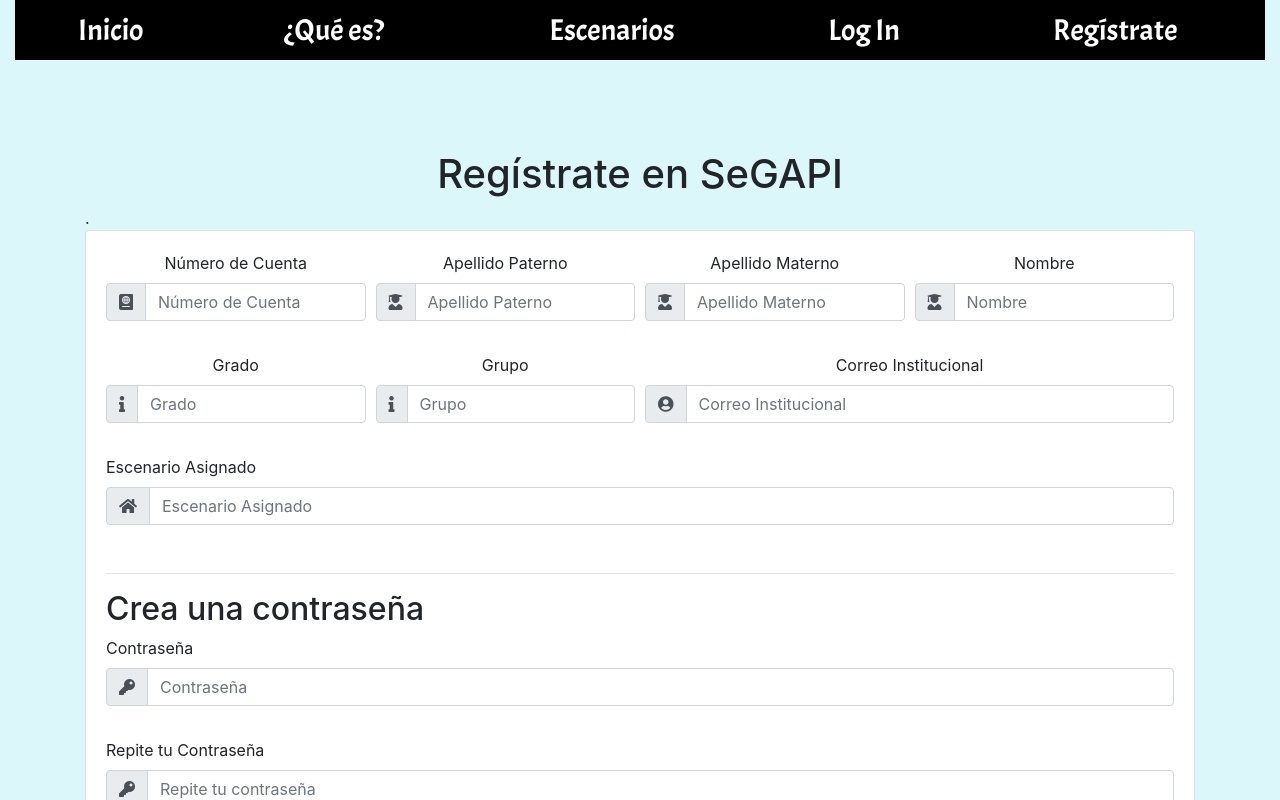
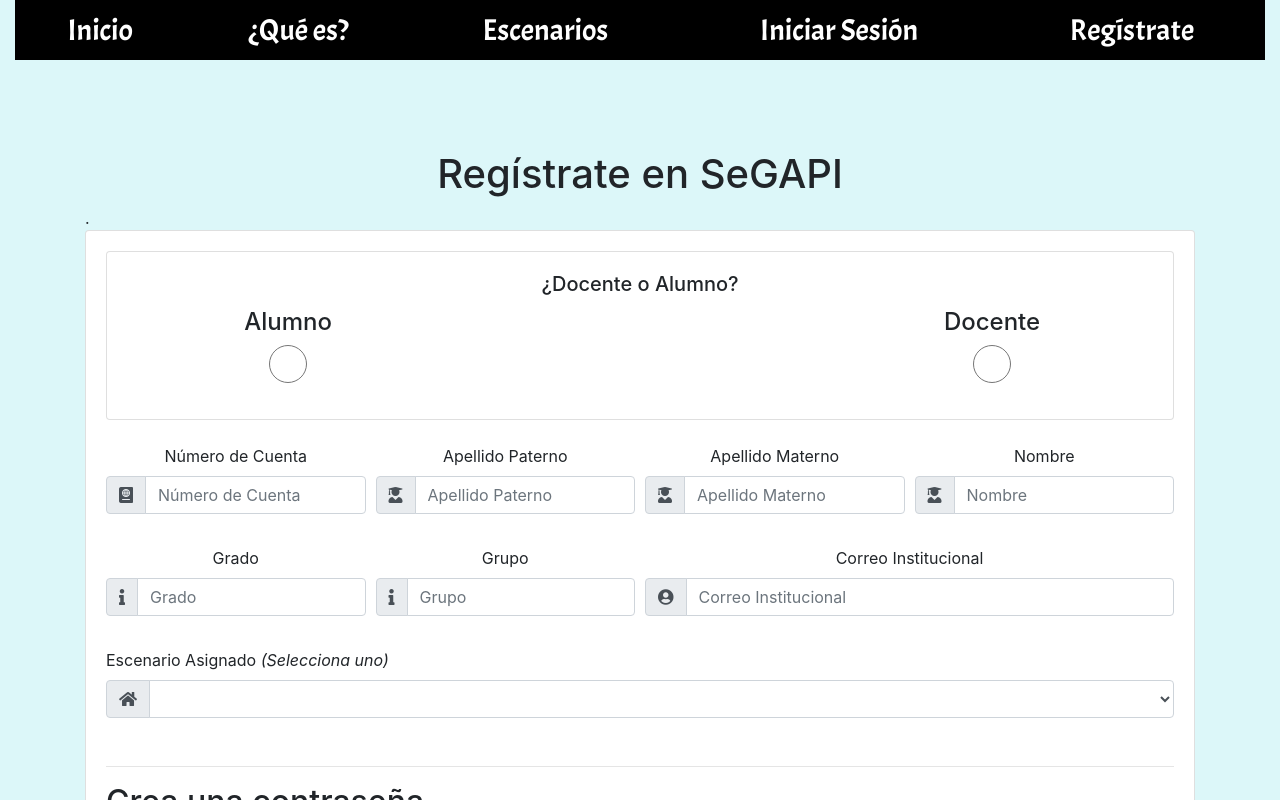
Before and after one commit to Zanderbolt/SeGAPI, an Angular app in the folder frontend/: page /register in a window 1280 px wide. Shown: the top 800 px of the page. Built offline with nearby package versions, Linux system fonts and the light colour scheme; no server answers.

Commit message:
Botones de Docente o Alumno y Combobox de Escenarios

```diff
--- a/frontend/src/app/components/header/header.component.html
+++ b/frontend/src/app/components/header/header.component.html
@@ -5,8 +5,8 @@
             <li > <a [routerLink]="['/login']"> <span class="queEs"> <i class="icon fas fa-question-circle"></i></span> ¿Qué es?</a></li>
             <!-- <li (click)="logout()"> <a [routerLink]="['/login']"> <span class="quienesSomos"> <i class="icon fas fa-users"></i></span> ¿LogOut?</a></li> -->
             <li> <a routerLink="/escenarios"> <span class="escenarios"> <i class="icon fas fa-map-marker-alt"></i></span> Escenarios </a></li>
-            <li> <a [routerLink]="['/login']" *ngIf="!tokenActive"> <span class="login" > <i class="icon fas fa-sign-in-alt"></i></span> Log In </a></li>
-            <li > <a [routerLink]="['/login']" *ngIf="tokenActive" (click)="logout()"> <span class="login" > <i class="icon fas fa-sign-in-alt"></i></span> Log Out </a></li>
+            <li> <a [routerLink]="['/login']" *ngIf="!tokenActive"> <span class="login" > <i class="icon fas fa-sign-in-alt"></i></span> Iniciar Sesión </a></li>
+            <li > <a [routerLink]="['/login']" *ngIf="tokenActive" (click)="logout()"> <span class="login" > <i class="icon fas fa-sign-in-alt"></i></span> Cerrar Sesión </a></li>
             <li> <a [routerLink]="['/register']"> <span class="login"> <i class="icon fas fa-sign-in-alt"></i></span> Regístrate </a></li>
         </ul>
     </nav>
--- a/frontend/src/app/components/register/register.component.html
+++ b/frontend/src/app/components/register/register.component.html
@@ -6,6 +6,34 @@
 <div class="container">
   .<div class="card">
     <div class="card-body">
+      <div class="card">
+        <div class="card-body">
+          <h5 class="card-title" align="center">¿Docente o Alumno?</h5>
+          <div class="row">
+            <div class="col-4">
+              <div class="form-group" align="center">
+                <h4> Alumno </h4>
+                <div class="input-group mb-3">
+                  <input type="radio" name="userType" class="form-control" placeholder="Número de Cuenta">
+                </div>
+              </div>
+            </div>
+            <div class="col-4">
+            </div>
+            <div class="col-4">
+              <div class="form-group" align="center">
+                  <h4> Docente </h4>
+                <div class="input-group mb-3">
+                  <input type="radio" name="userType" class="form-control" placeholder="Número de Cuenta">
+                </div>
+              </div>
+            </div>
+          </div>
+        </div>
+      </div>
+      <br>
+
+
 
       <form #alumnoForm="ngForm" (ngSubmit)="agregarAlumno(alumnoForm)">
         <!-- Primer Grupo -->
@@ -89,13 +117,17 @@
         <!-- Tercer Grupo -->
         <div class="form-row">
           <div class="form-group col-md-12">
-            <label for="inputPassword4">Escenario Asignado</label>
+            <label for="inputPassword4"> Escenario Asignado <i>  (Selecciona uno) </i> </label>
             <div class="input-group mb-3">
               <div class="input-group-prepend">
                 <span class="input-group-text"> <i class="fas fa-home"></i> </span>
               </div>
-              <input type="text" class="form-control" name="escenario_asignado" #escenario_asignado="ngModel"
+              <select type="text" class="form-control" name="escenario_asignado" #escenario_asignado="ngModel"
                 [(ngModel)]="alumnosService.selectedAlumno.escenario_asignado" placeholder="Escenario Asignado">
+                <option value="Las Guásimas">Las Guásimas</option>
+                <option value="Mirador de la Cumbre">Mirador de la Cumbre</option>
+                <option value="El Channal">El Channal</option>
+                </select>
             </div>
           </div>
         </div>
--- a/frontend/src/app/components/register/register.component.ts
+++ b/frontend/src/app/components/register/register.component.ts
@@ -4,6 +4,7 @@ import { AlumnosService } from '../../services/alumnos.service'
 import { NgForm } from '@angular/forms';
 import { Alumnos } from 'src/app/models/alumnos';
 import { ToastrService } from 'ngx-toastr';
+import { Router } from '@angular/router';
 
 @Component({
   selector: 'app-register',
@@ -14,6 +15,7 @@ import { ToastrService } from 'ngx-toastr';
 export class RegisterComponent implements OnInit {
 
   constructor(private alumnosService: AlumnosService,
+              private _router: Router,
               private toastr: ToastrService) { }
 
   ngOnInit() {
@@ -25,7 +27,8 @@ export class RegisterComponent implements OnInit {
       console.log(res);
     });
     this.toastr.success('Usuario Registrado con éxito', 'Éxito');
-    this.resetForm(form);
+    this._router.navigate(['/login']);
+    // this.resetForm(form);
   }
 
   resetForm(form?: NgForm) {
```
